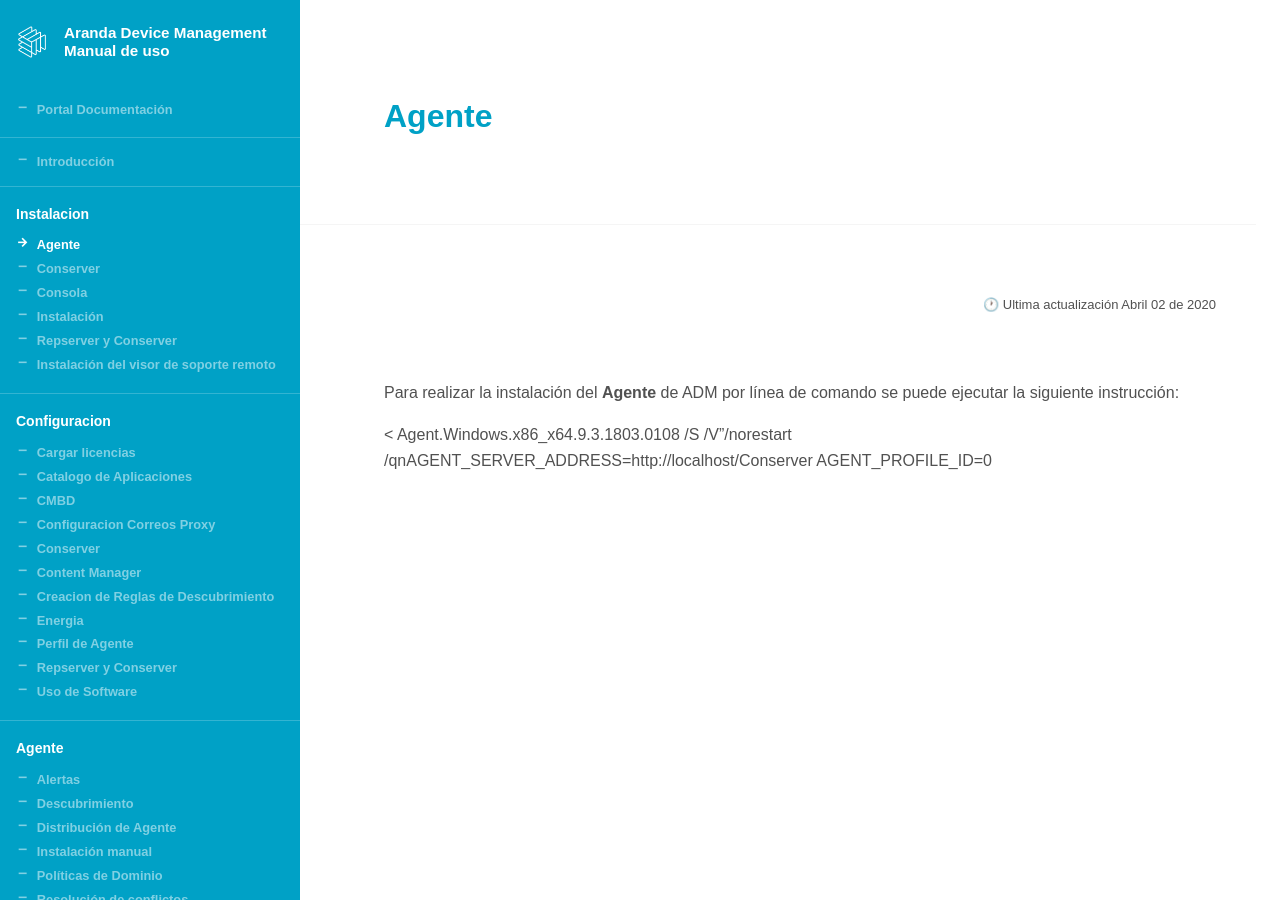
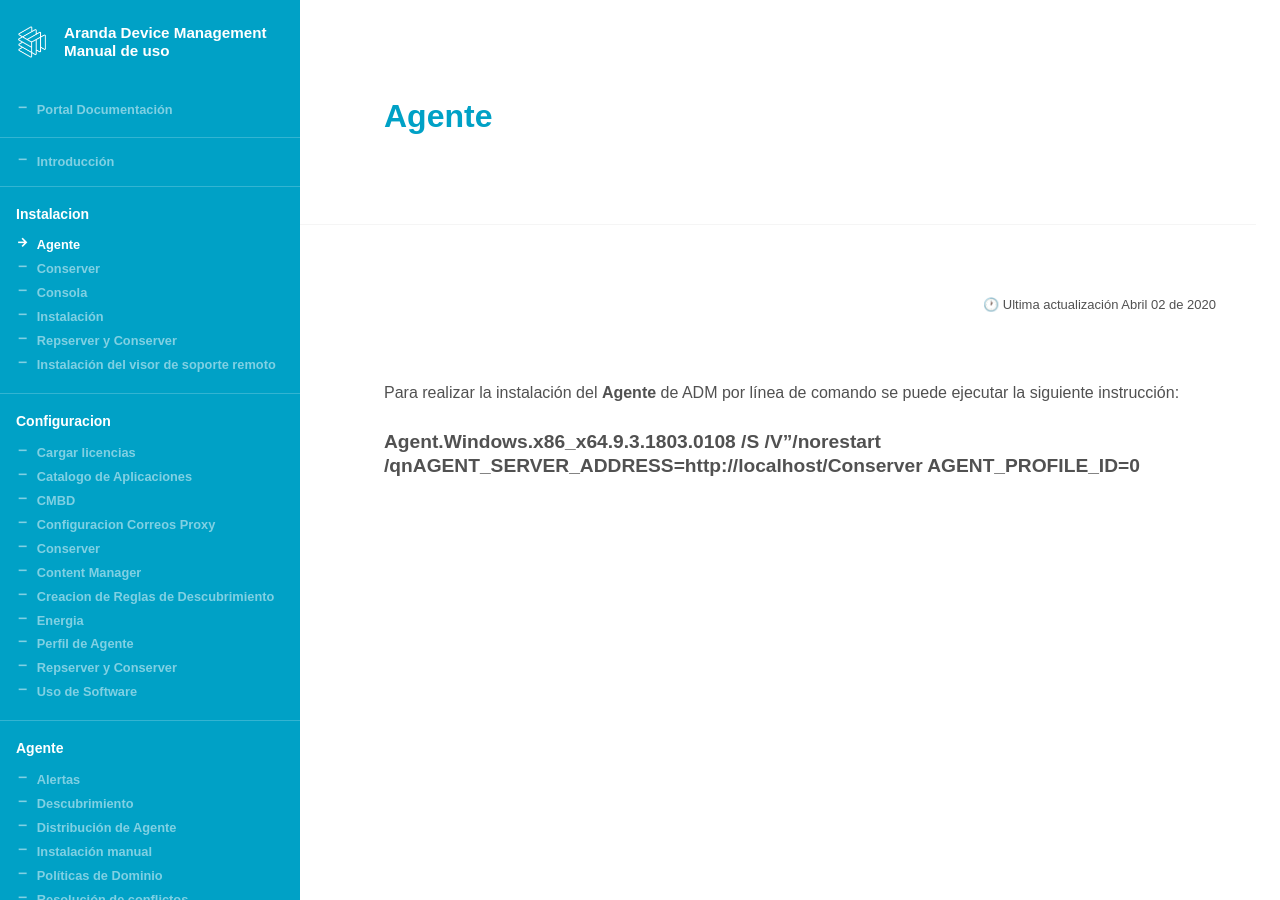
Before and after one commit to Nats85/adm, a Jekyll site: the page built from _docs/instalacion/agente.md, in a window 1280 px wide. Built offline with Jekyll 4.4.1, drawn with Linux system fonts in a browser that asks for light colours.

```diff
--- a/_docs/instalacion/agente.md
+++ b/_docs/instalacion/agente.md
@@ -8,5 +8,4 @@ info:
 Para realizar la instalación del **Agente** de ADM por línea de comando se puede ejecutar la siguiente instrucción:
 
 
-< Agent.Windows.x86_x64.9.3.1803.0108 /S /V"/norestart /qnAGENT_SERVER_ADDRESS=http://localhost/Conserver AGENT_PROFILE_ID=0
->
+### Agent.Windows.x86_x64.9.3.1803.0108 /S /V"/norestart /qnAGENT_SERVER_ADDRESS=http://localhost/Conserver AGENT_PROFILE_ID=0
```
